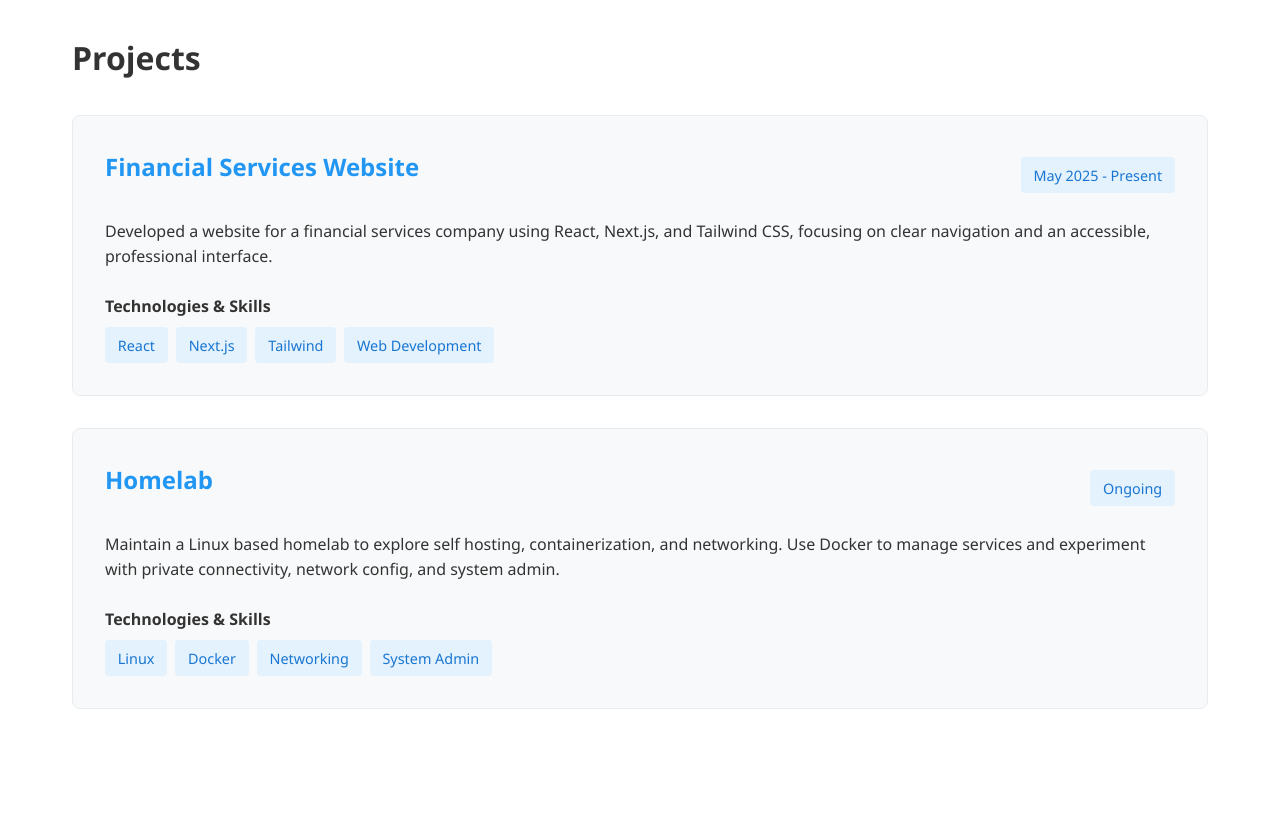
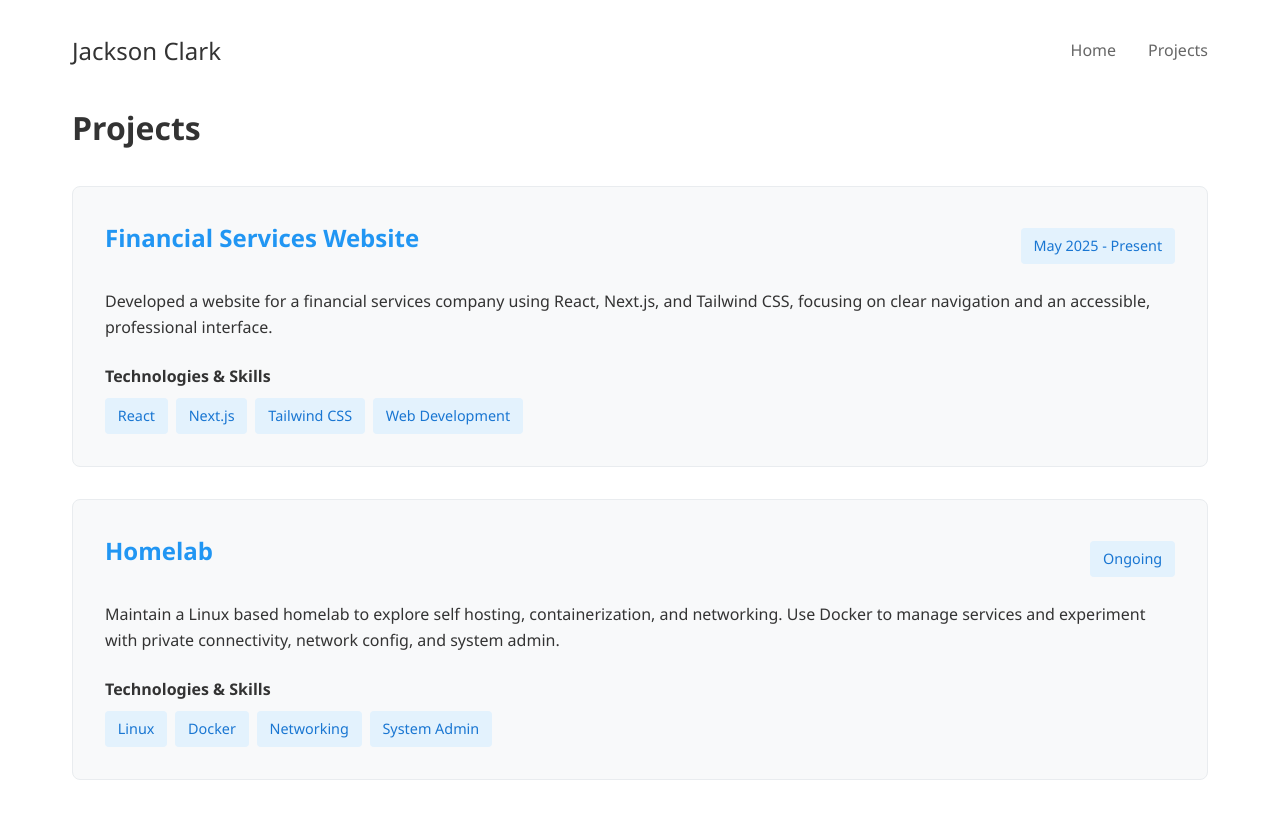
Before and after one commit to jaxwc/CS3365_Portfolio, a plain HTML site: page projects.html in a window 1280 px wide. Drawn offline with Linux system fonts and the light colour scheme.

Commit message:
updated projects and added nav links

```diff
--- a/projects.html
+++ b/projects.html
@@ -137,10 +137,44 @@
           gap: 0.5rem;
         }
       }
+      nav {
+        display: flex;
+        justify-content: space-between;
+        align-items: center;
+        margin-bottom: 2rem;
+      }
+
+      .name-title {
+        font-size: 1.5rem;
+        color: #333;
+        text-decoration: none;
+      }
+
+      .nav-links {
+        display: flex;
+        gap: 2rem;
+      }
+
+      .nav-links a {
+        text-decoration: none;
+        color: #666;
+        transition: color 0.3s;
+      }
+
+      .nav-links a:hover {
+        color: #2196f3;
+      }
     </style>
   </head>
   <body>
     <div class="container">
+      <nav aria-label="Main navigation">
+        <a href="index.html" class="name-title">Jackson Clark</a>
+        <div class="nav-links">
+          <a href="index.html">Home</a>
+          <a href="projects.html" aria-current="page">Projects</a>
+        </div>
+      </nav>
       <h2>Projects</h2>
 
       <!-- Financial Services Website -->
@@ -163,7 +197,7 @@
           <div class="skills-grid">
             <span class="skill-tag">React</span>
             <span class="skill-tag">Next.js</span>
-            <span class="skill-tag">Tailwind</span>
+            <span class="skill-tag">Tailwind CSS</span>
             <span class="skill-tag">Web Development</span>
           </div>
         </div>
```
